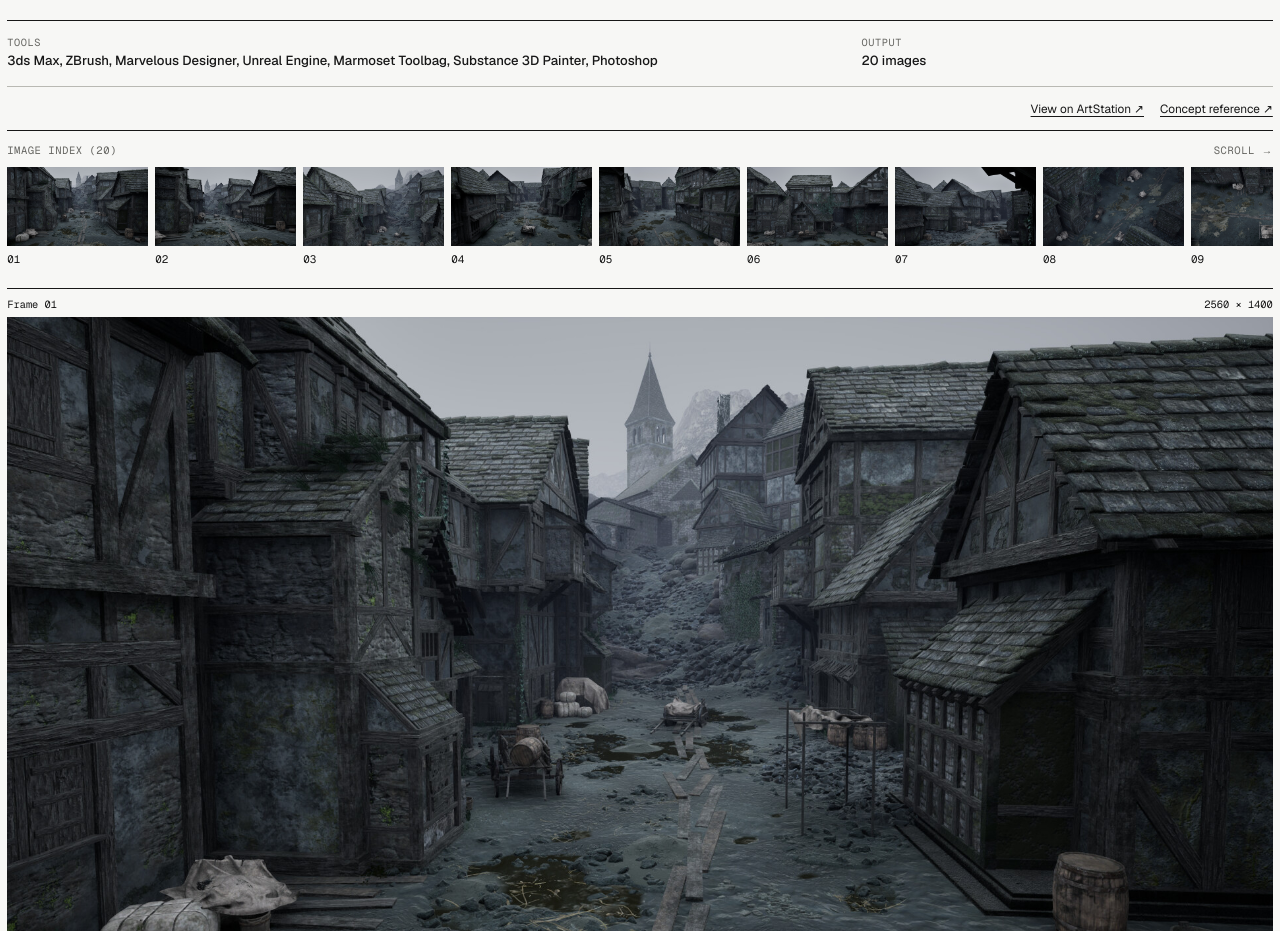
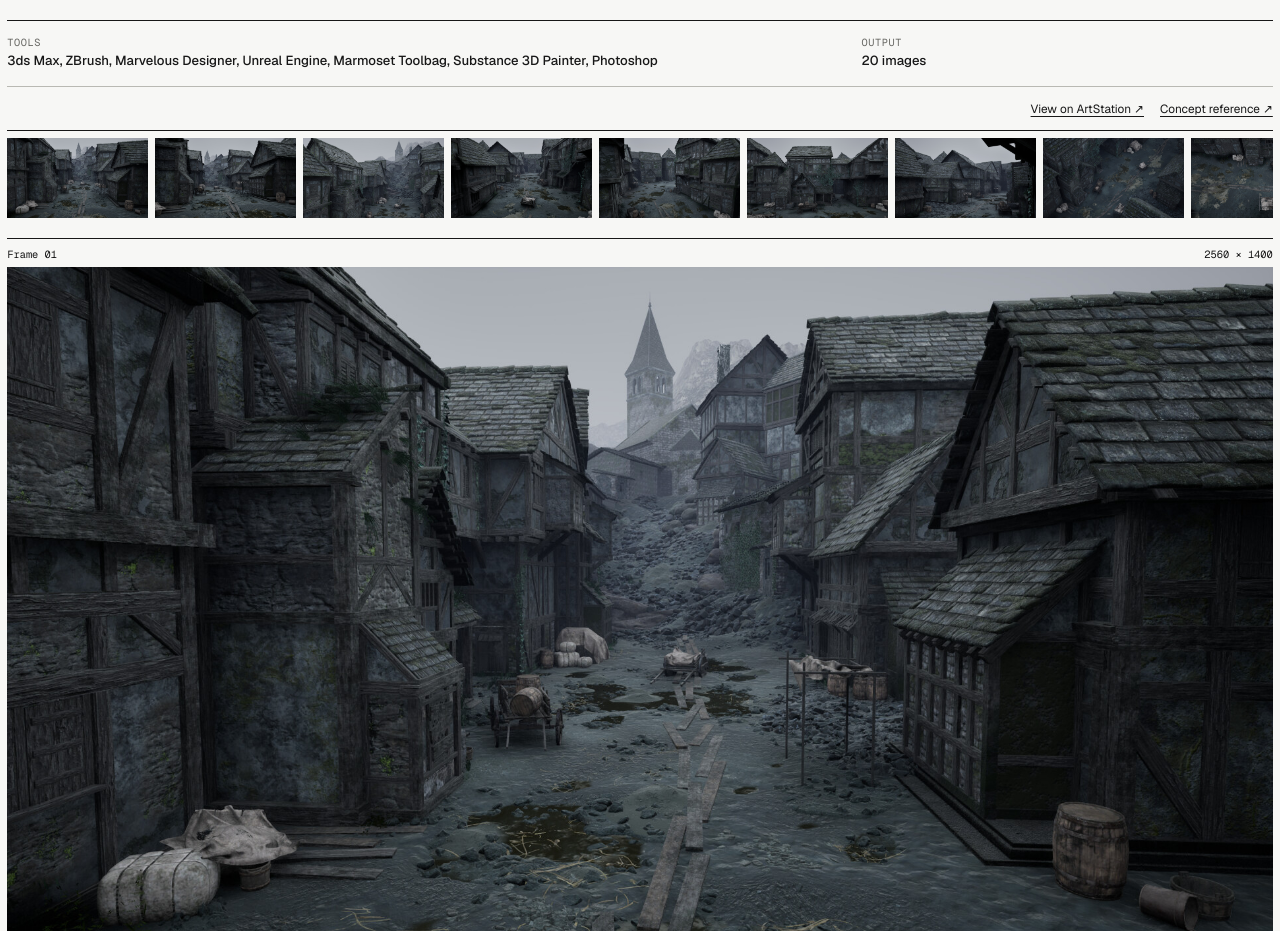
Before and after one commit to rohyunsang/kimminjeong-portfolio, a Next.js app: page /work/forgotten-breath in a window 1280 px wide. Shown: the part 1140-2071 px from the top of the page. Built offline with nearby package versions, Linux system fonts and the light colour scheme.

Commit message:
Simplify project image index

```diff
--- a/src/app/globals.css
+++ b/src/app/globals.css
@@ -342,19 +342,8 @@ a {
 }
 
 .project-image-index {
-  padding: 0.75rem 0 0.65rem;
+  padding: 0.45rem 0 0.65rem;
   border-bottom: 1px solid var(--line-strong);
-}
-
-.project-image-index-heading {
-  display: flex;
-  justify-content: space-between;
-  padding-bottom: 0.5rem;
-  color: var(--muted);
-  font-family: var(--font-geist-mono), monospace;
-  font-size: 0.66rem;
-  letter-spacing: 0.05em;
-  text-transform: uppercase;
 }
 
 .project-image-index ol {
@@ -400,13 +389,6 @@ a {
   aspect-ratio: 16 / 9;
   overflow: hidden;
   background: #050505;
-}
-
-.project-image-index a > span {
-  display: block;
-  padding-top: 0.32rem;
-  font-family: var(--font-geist-mono), monospace;
-  font-size: 0.68rem;
 }
 
 .project-image-index a:hover .project-image-index-thumb {
--- a/src/app/work/[slug]/page.tsx
+++ b/src/app/work/[slug]/page.tsx
@@ -130,10 +130,6 @@ export default async function WorkPage({ params }: PageProps<"/work/[slug]">) {
         </section>
 
         <nav className="project-image-index" aria-label="Jump to project image">
-          <div className="project-image-index-heading">
-            <span>Image index ({pad(work.images.length)})</span>
-            <span>Scroll →</span>
-          </div>
           <ol>
             {work.images.map((image, imageIndex) => (
               <li key={image.src}>
@@ -151,7 +147,6 @@ export default async function WorkPage({ params }: PageProps<"/work/[slug]">) {
                       unoptimized={image.src.endsWith(".gif")}
                     />
                   </div>
-                  <span>{pad(imageIndex + 1)}</span>
                 </a>
               </li>
             ))}
```
